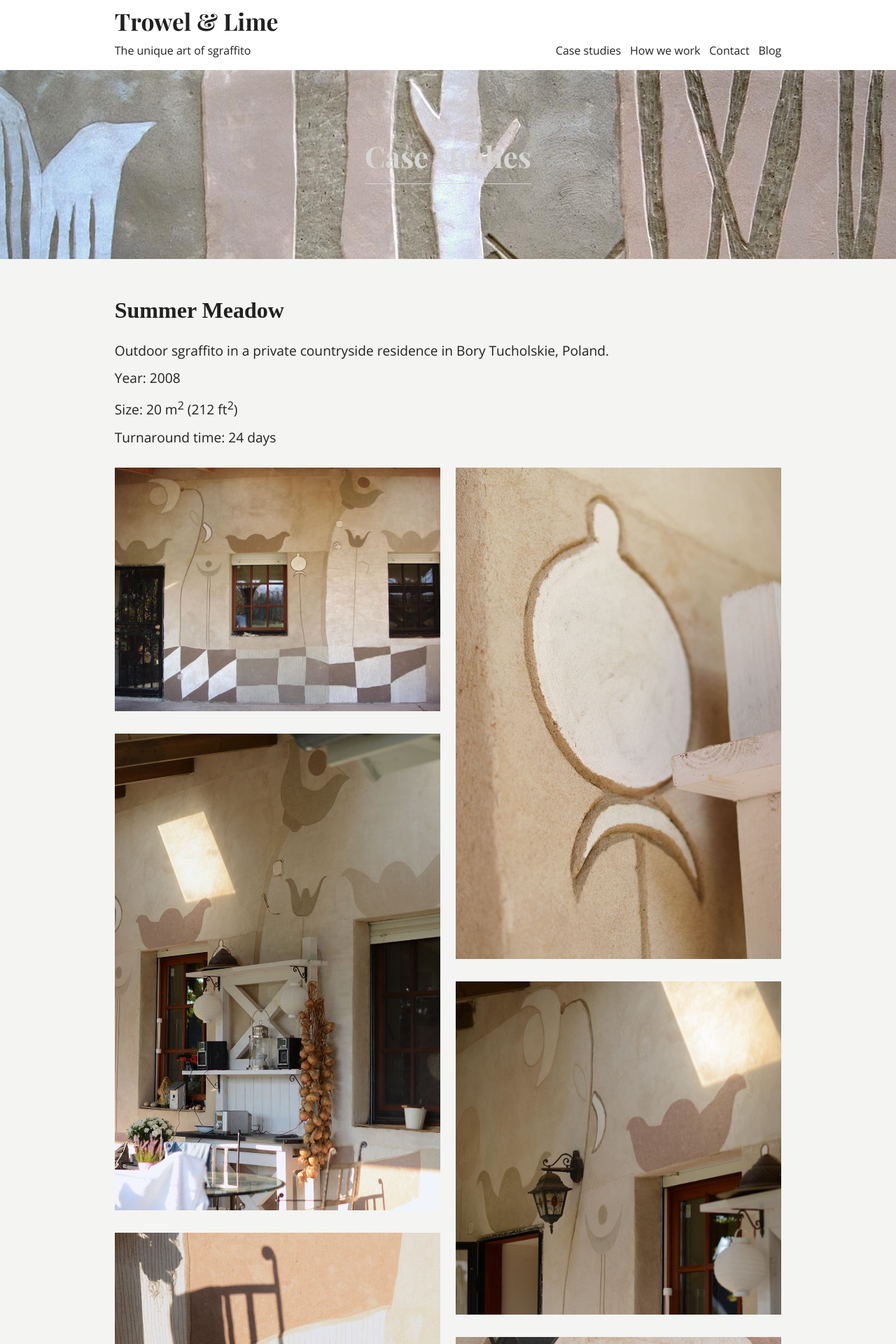
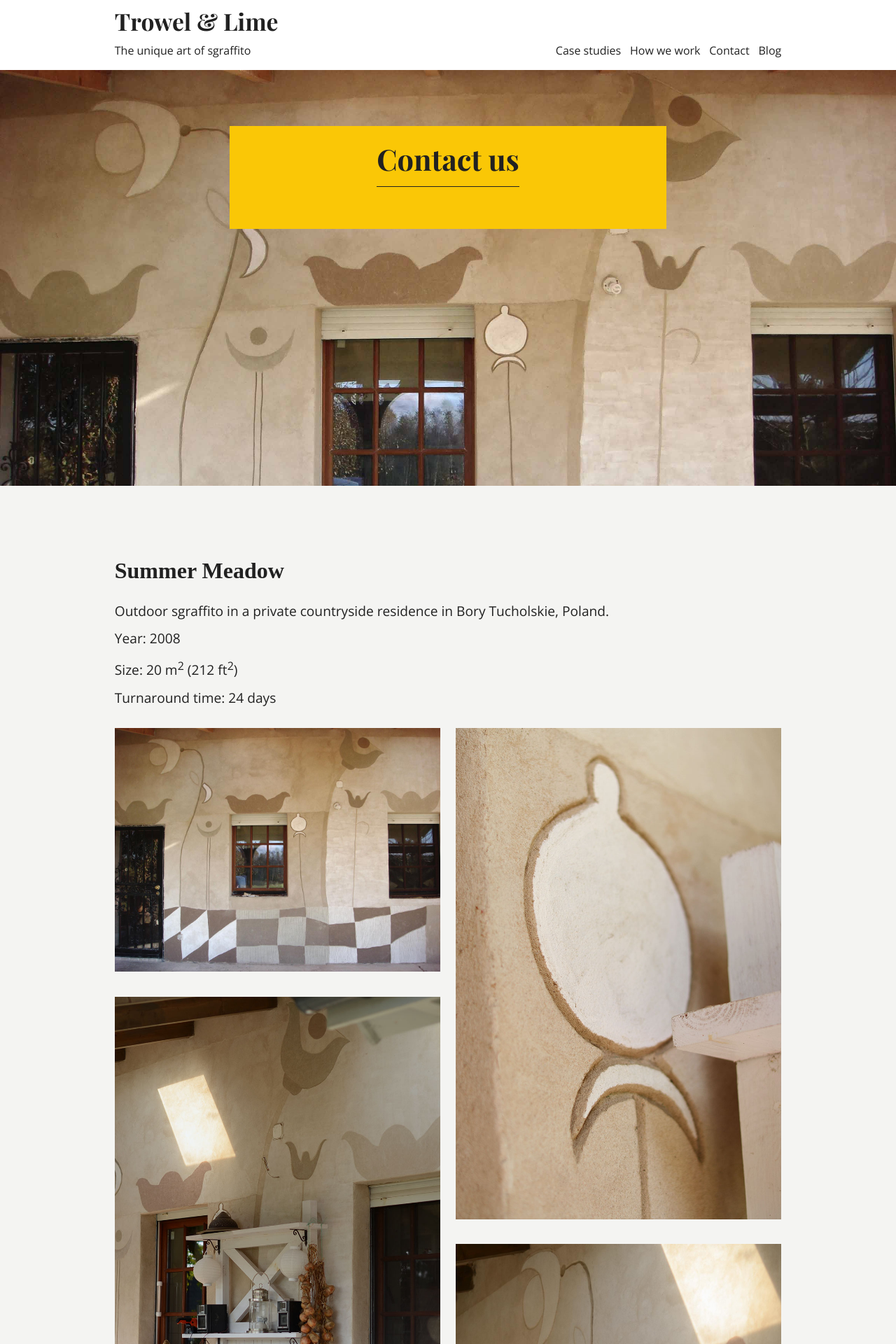
Before and after one commit to marek-kultys/trowel-and-lime, a Jekyll site: the page built from case-studies/index.html, in a window 1280 px wide. Shown: the top 1920 px of the page at 70% size. Built offline with Jekyll 4.4.1, drawn with Linux system fonts in a browser that asks for light colours.

Commit message:
Add hero to case studies

```diff
--- a/_sass/case-studies.scss
+++ b/_sass/case-studies.scss
@@ -1,7 +1,36 @@
 .case-studies {
-   .page-hero {
-      background-image: url("/img/banner-old-street-2.jpg");
+
+   .hero {
+      .hero-container {
+         background-image: url("/img/banner-summer-meadow-1.jpg");
+         max-height: 66vh;
+      }
+
+      .title-container {
+         text-align: center;
+         h2 {
+            color: $black;
+            border-color: $black;
+         }
+      }
+
+      .text-container {
+         margin-top: 0.66em;
+         p {
+            color: $black;
+         }
+      }
+
+      .form-container {
+         border-top: 1px solid $black;
+         padding-top: 2em;
+         .inline-comment {
+            font-size: 75%;
+            color: $black-trans;
+         }
+      }
    }
+
 
    .info {
       padding-top: 1em;
@@ -30,8 +59,7 @@
    }
 
    .divider {
-      margin-bottom: 2em;
-      border-bottom: 1px solid $black;
+      border-bottom: 1px solid $grey;
       width: 100%;
    }
 
@@ -45,7 +73,7 @@
       img {
          display: block;
          width: 100%;
-         margin-bottom: 2em;
+         margin-bottom: 2.2em;
       }
    }
 }
--- a/case-studies/index.html
+++ b/case-studies/index.html
@@ -5,11 +5,20 @@
 ---
 <article class="case-studies">
 
-   <section class="page-hero flex-center">
-      <h2>Case studies</h2>
+   <section>
+      <div class="hero margin-bottom">
+         <div class="hero-container">
+            <div class="middle-grid page-container">
+               <div class="title-container">
+                  <h2>Contact us</h2>
+               </div>
+            </div>
+         </div>
+      </div>
    </section>
 
    <section>
+      <div class="container">
          <div class="block info">
             <div class="gallery-info">
                <h4 title="title">Summer Meadow</h4>
@@ -21,20 +30,23 @@
                </ul>
             </div>
          </div>
+      </div>
    </section>
 
    <section>
+      <div class="container">
          <div class="block gallery">
-         <div class="gallery-photos view-image">
+            <div class="gallery-photos">
                <img src="/case-studies/img/summer-meadow-1.jpg">
                <img src="/case-studies/img/summer-meadow-3.jpg">
                <img src="/case-studies/img/summer-meadow-7.jpg">
                <img src="/case-studies/img/summer-meadow-2.jpg">
             </div>
-         <div class="gallery-photos view-image">
+            <div class="gallery-photos">
                <img src="/case-studies/img/summer-meadow-5.jpg">
                <img src="/case-studies/img/summer-meadow-4.jpg">
                <img src="/case-studies/img/summer-meadow-6.jpg">
+            </div>
          </div>
       </div>
    </section>
@@ -42,7 +54,6 @@
    <section>
       <div class="block info">
          <div class="gallery-info">
-            <div class="divider"></div>
             <h4 title="title">White Forest</h4>
             <ul>
                <li title="location" class="superscript"><p>Indoor sgraffito in a private residence near Warsaw, Poland.</p></li>
@@ -56,12 +67,12 @@
 
    <section>
       <div class="block gallery">
-         <div class="gallery-photos view-image">
+         <div class="gallery-photos">
             <img src="/case-studies/img/white-forest-1.jpg">
             <img src="/case-studies/img/white-forest-4.jpg">
             <img src="/case-studies/img/white-forest-7.jpg">
          </div>
-         <div class="gallery-photos view-image">
+         <div class="gallery-photos">
             <img src="/case-studies/img/white-forest-3.jpg">
             <img src="/case-studies/img/white-forest-2.jpg">
             <img src="/case-studies/img/white-forest-6.jpg">
@@ -73,7 +84,6 @@
    <section>
       <div class="block info">
          <div class="gallery-info">
-            <div class="divider"></div>
             <h4 title="title">Bathroom Pond</h4>
             <ul>
                <li title="location" class="superscript"><p>Indoor sgraffito in a private bathroom in Warsaw, Poland.</p></li>
@@ -87,10 +97,10 @@
 
    <section>
       <div class="block gallery">
-         <div class="gallery-photos view-image">
+         <div class="gallery-photos">
             <img src="/case-studies/img/bathroom-pond-1.jpg">
          </div>
-         <div class="gallery-photos view-image">
+         <div class="gallery-photos">
             <img src="/case-studies/img/bathroom-pond-3.jpg">
             <img src="/case-studies/img/bathroom-pond-4.jpg">
          </div>
@@ -100,7 +110,6 @@
    <section>
       <div class="block info">
          <div class="gallery-info">
-            <div class="divider"></div>
             <h4 title="title">Drawing Hands</h4>
             <ul>
                <li title="location" class="superscript"><p>Outdoor painted mural at the ‘Elektrownia’ Masovian Contemporary Arts Centre in Radom, Poland.</p></li>
@@ -114,7 +123,7 @@
 
    <section>
       <div class="block gallery">
-         <div class="gallery-photos view-image">
+         <div class="gallery-photos">
                <img src="/case-studies/img/drawing-hands-1.jpg">
          </div>
       </div>
```
Lines whose indentation alone changed are shown as unchanged.
